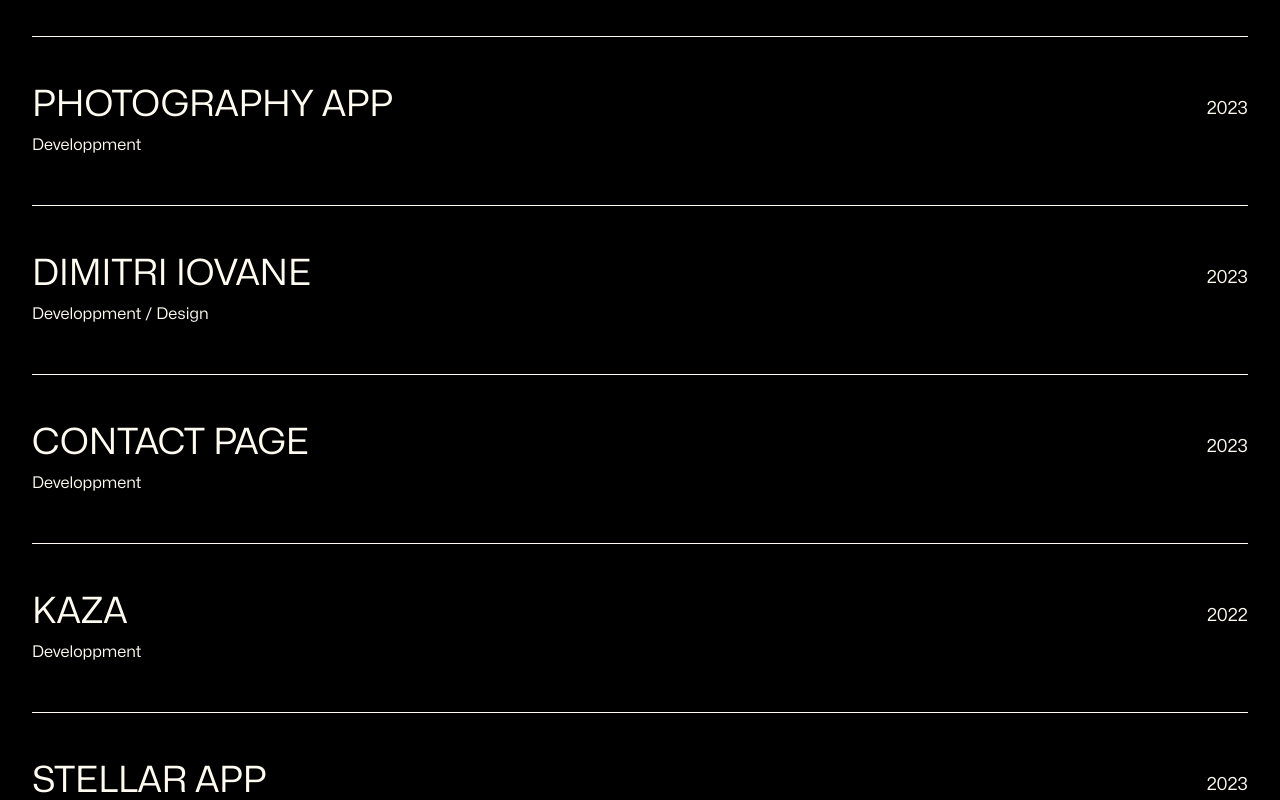
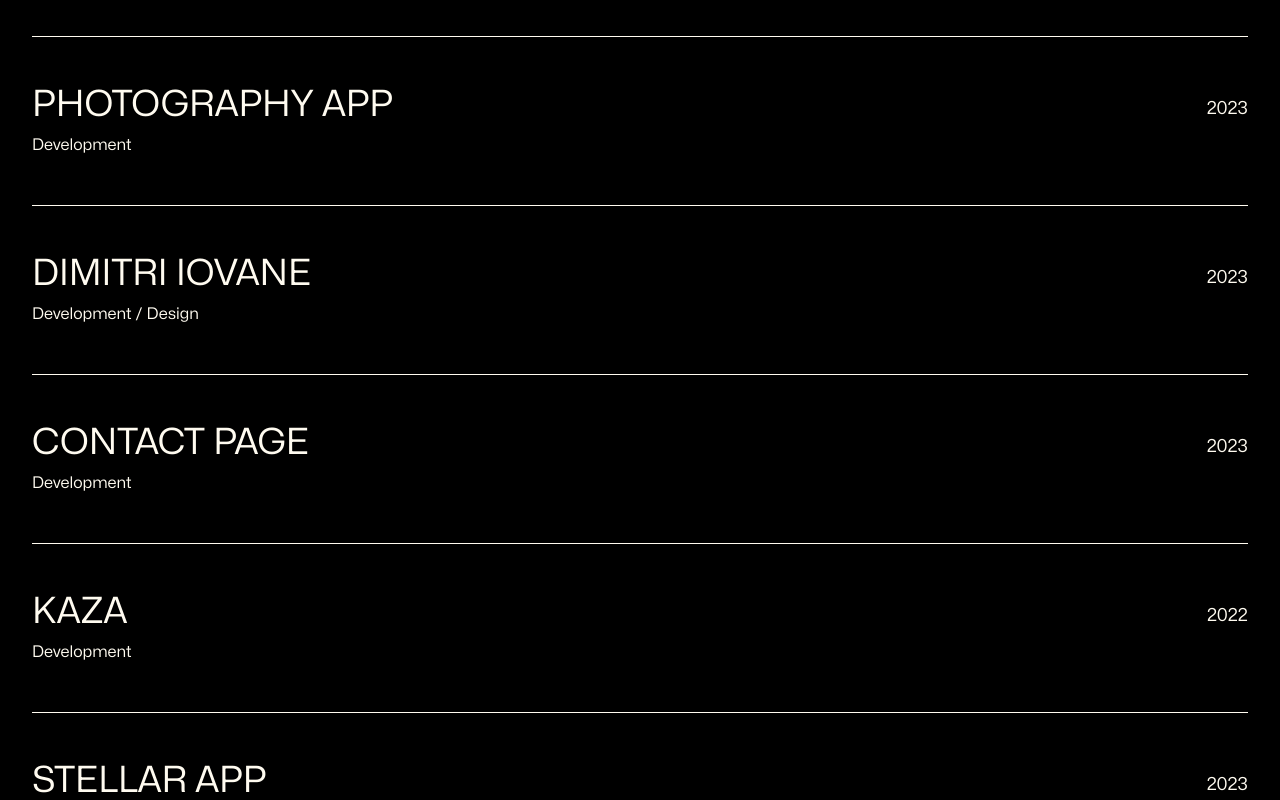
Before and after one commit to YanLAFITTE/pfyl, a Next.js app: page / in a window 1280 px wide. Shown: the part 840-1640 px from the top of the page. Built offline with nearby package versions, Linux system fonts and the light colour scheme.

Commit message:
section work

```diff
--- a/app/components/Project.tsx
+++ b/app/components/Project.tsx
@@ -88,7 +88,7 @@ export default function Project({
             </div>
          </div>
          <p>
-            {dev && 'Developpment'} {design && '/ Design'}
+            {dev && 'Development'} {design && '/ Design'}
          </p>
          <div className={clsx(isOpen ? 'relative mt-10' : ' hidden', '')}>
             <div className='grid grid-cols-1 lg:grid-cols-2  mb-5'>
```
